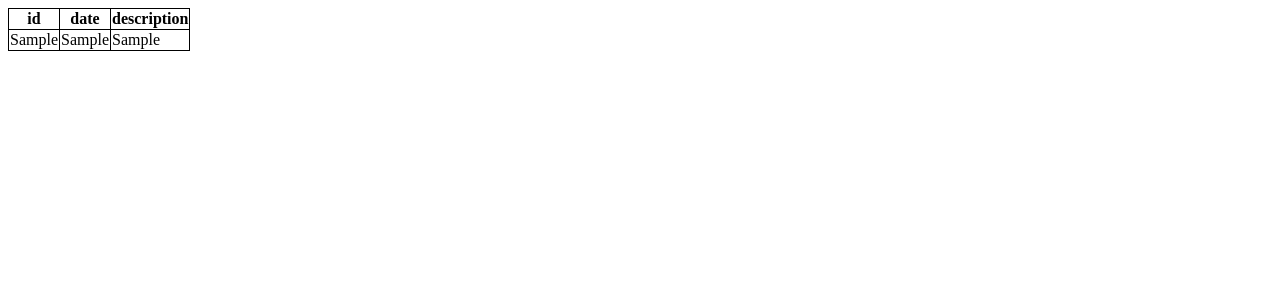
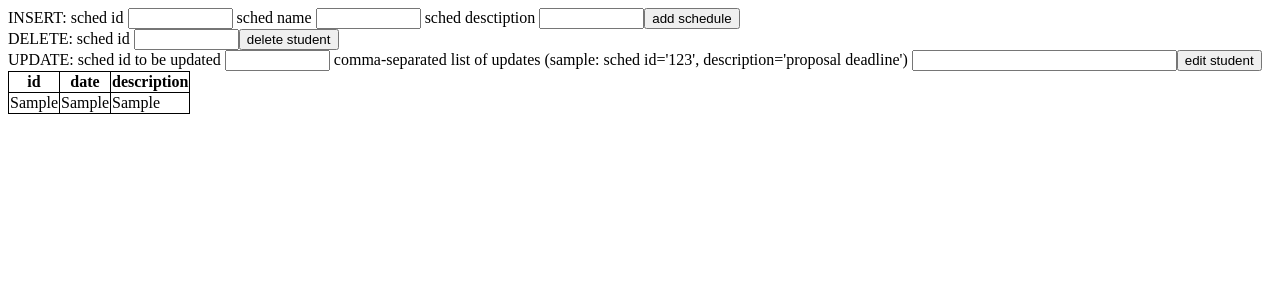
Before and after one commit to trschlomer/chemecar, a Django app: template chemecardb/templates/chemecardb/scheduling.html in a window 1280 px wide. Shown: the top 300 px of the page. Run offline with Django 3.2, Linux system fonts and the light colour scheme; the template is opened without the code that fills it: most values are stand-ins (such as "Sample title", 1, 10 or a date in 2020); parts of the project's set-up code (start-up, migrations or seed data) failed here and were passed over.

Commit message:
Update scheduling.html

```diff
--- a/chemecardb/templates/chemecardb/scheduling.html
+++ b/chemecardb/templates/chemecardb/scheduling.html
@@ -29,5 +29,37 @@
         {% else %}
             this is broke
         {% endif %}
+            <form method="POST" action="{% url 'insertsched' %}">
+            {% csrf_token %}
+            INSERT: sched id
+            <input type="text" name="textfield1" size="10">
+            sched name
+            <input type="text" name="textfield2" size="10">
+            sched desctiption
+            <input type="text" name="textfield3" size="10">
+            <button type="submit">add schedule</button>
+        </form>
+
+        <br>
+
+        <form method="POST" action="{% url 'deletesched' %}">
+            {% csrf_token %}
+            DELETE: sched id
+            <input type="text" name="textfield6" size="10">
+
+            <button type="submit">delete student</button>
+        </form>
+
+        <br>
+
+        <form method="POST" action="{% url 'updatesched' %}">
+            {% csrf_token %}
+            UPDATE: sched id to be updated
+            <input type="text" name="textfield7" size="10">
+            comma-separated list of updates (sample: sched id='123', description='proposal deadline')
+            <input type="text" name="textfield8" size="30">
+
+            <button type="submit">edit student</button>
+        </form>
     </body>
 </html>
```
